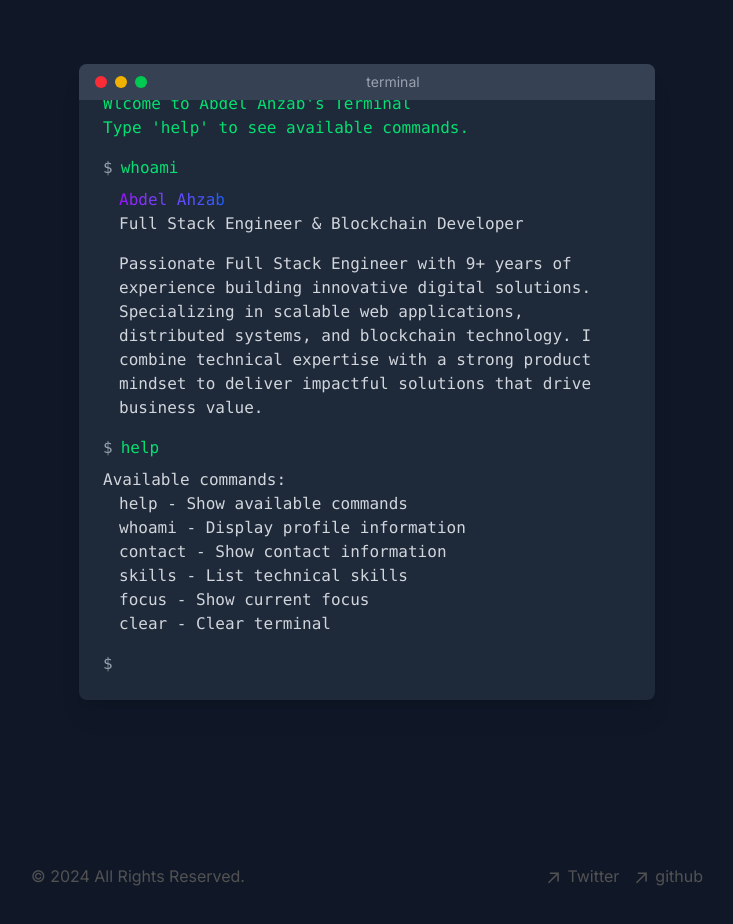
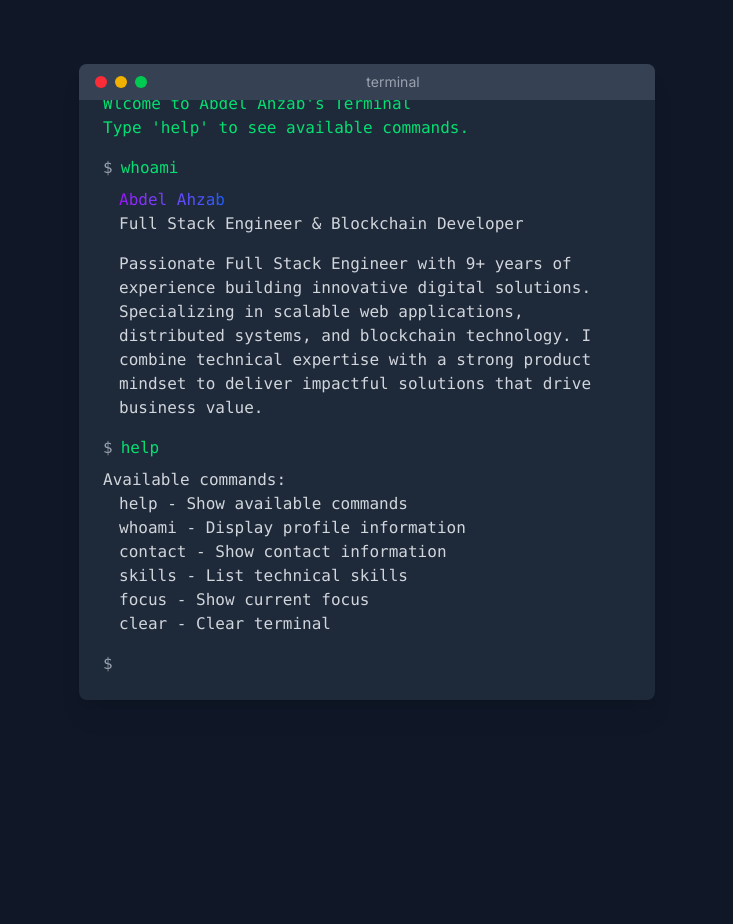
Before and after one commit to ahzab/codefolio, a Next.js app: page / in a window 1280 px wide. Shown: the top 924 px of the page, without its empty margins (273-1006 px from the left). After the commit the page ends 832 px from the top, so only its background shows below. Built offline with nearby package versions, Linux system fonts and the light colour scheme.

Commit message:
Remove header

```diff
--- a/app/layout.tsx
+++ b/app/layout.tsx
@@ -1,7 +1,6 @@
 import type { Metadata } from 'next'
 import { Analytics } from '@vercel/analytics/react'
 import { SpeedInsights } from '@vercel/speed-insights/next'
-import Footer from './components/footer'
 import { BASE_URL } from './constants'
 import { Inter } from 'next/font/google'
 import './global.css'
@@ -71,7 +70,6 @@ export default function RootLayout({
           <main className="flex-1 max-w-2xl w-full mx-auto px-4 mt-8">
             {children}
           </main>
-            <Footer />
         </div>
         <Analytics />
         <SpeedInsights />
--- a/app/page.tsx
+++ b/app/page.tsx
@@ -8,7 +8,6 @@ import { GithubIcon } from "./components/icons/GithubIcon"
 import { SkillsList } from "./components/SkillsList"
 import { technicalSkills, specializedSkills } from "./constants"
 
-// Internal Components
 const TerminalHeader = () => (
   <div className="bg-gray-700 px-4 py-2 flex items-center">
     <div className="flex space-x-2">
```
